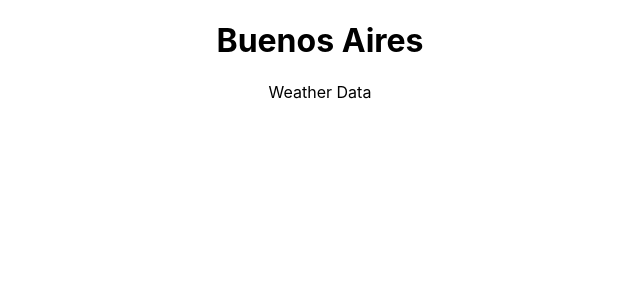
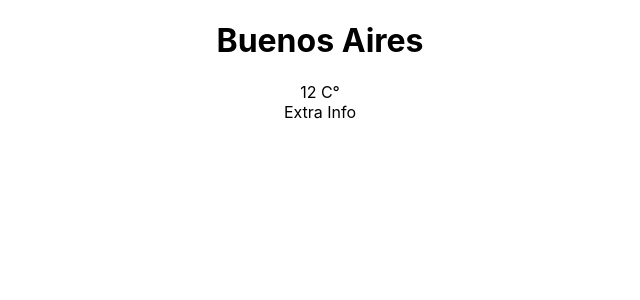
Before and after one commit to reymundotenorio/WeatherAppReact, a React (Create React App) app: page / in a window 1280 px wide. Shown: the top 300 px of the page, without its empty margins (320-960 px from the left). Built offline with nearby package versions, Linux system fonts and the light colour scheme.

Commit message:
Creating component WeatherExtraInfo

```diff
--- a/src/components/WeatherData.js
+++ b/src/components/WeatherData.js
@@ -1,5 +1,12 @@
 import React from 'react';
+import WeatherTemperature from './WeatherTemperature';
+import WeatherExtraInfo from './WeatherExtraInfo';
 
-const WeatherData = () => <div>Weather Data</div>;
+const WeatherData = () => (
+  <div>
+    <WeatherTemperature />
+    <WeatherExtraInfo />
+  </div>
+);
 
 export default WeatherData;
--- /dev/null
+++ b/src/components/WeatherExtraInfo.js
@@ -0,0 +1,5 @@
+import React from 'react';
+
+const WeatherExtraInfo = () => <div>Extra Info</div>;
+
+export default WeatherExtraInfo;
```
